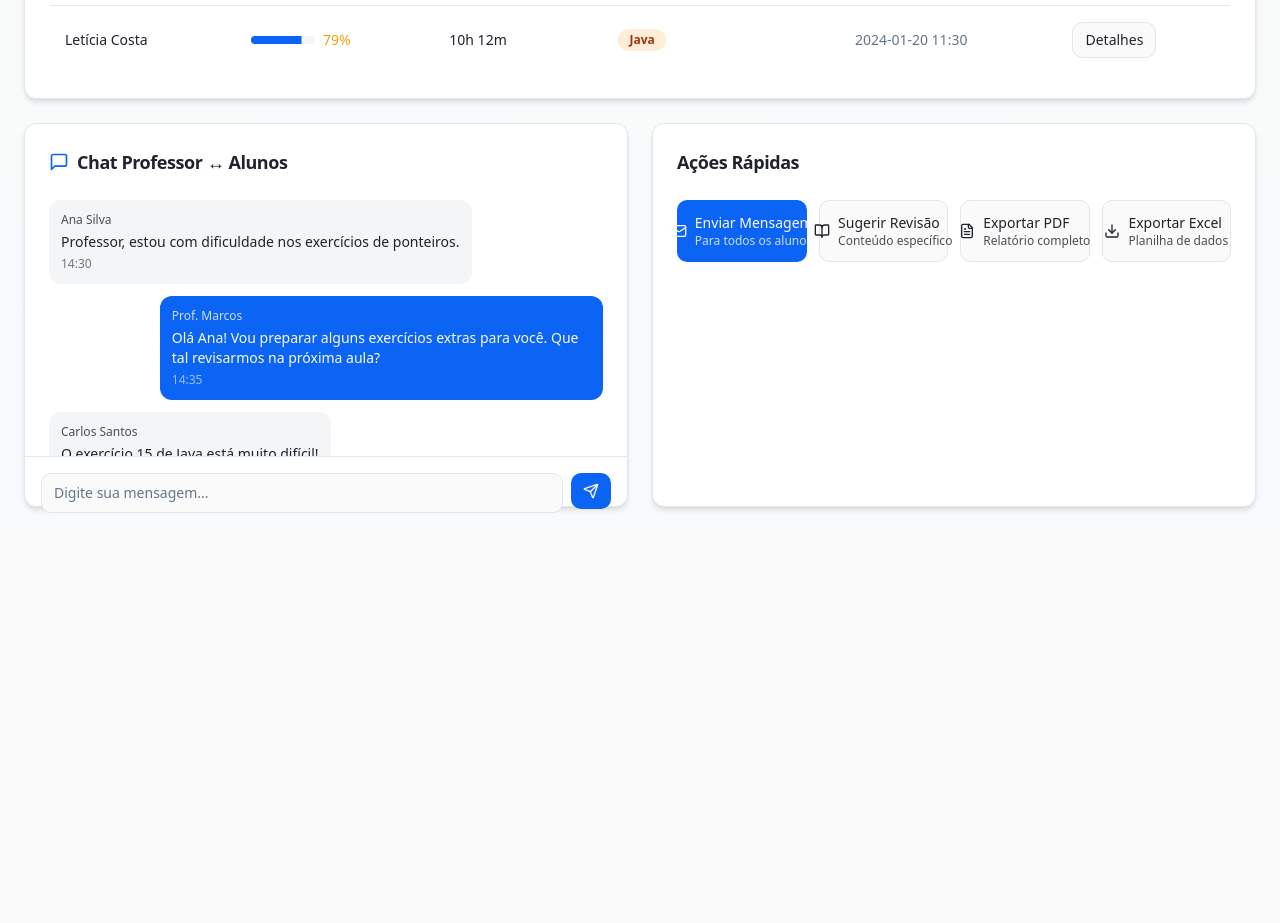
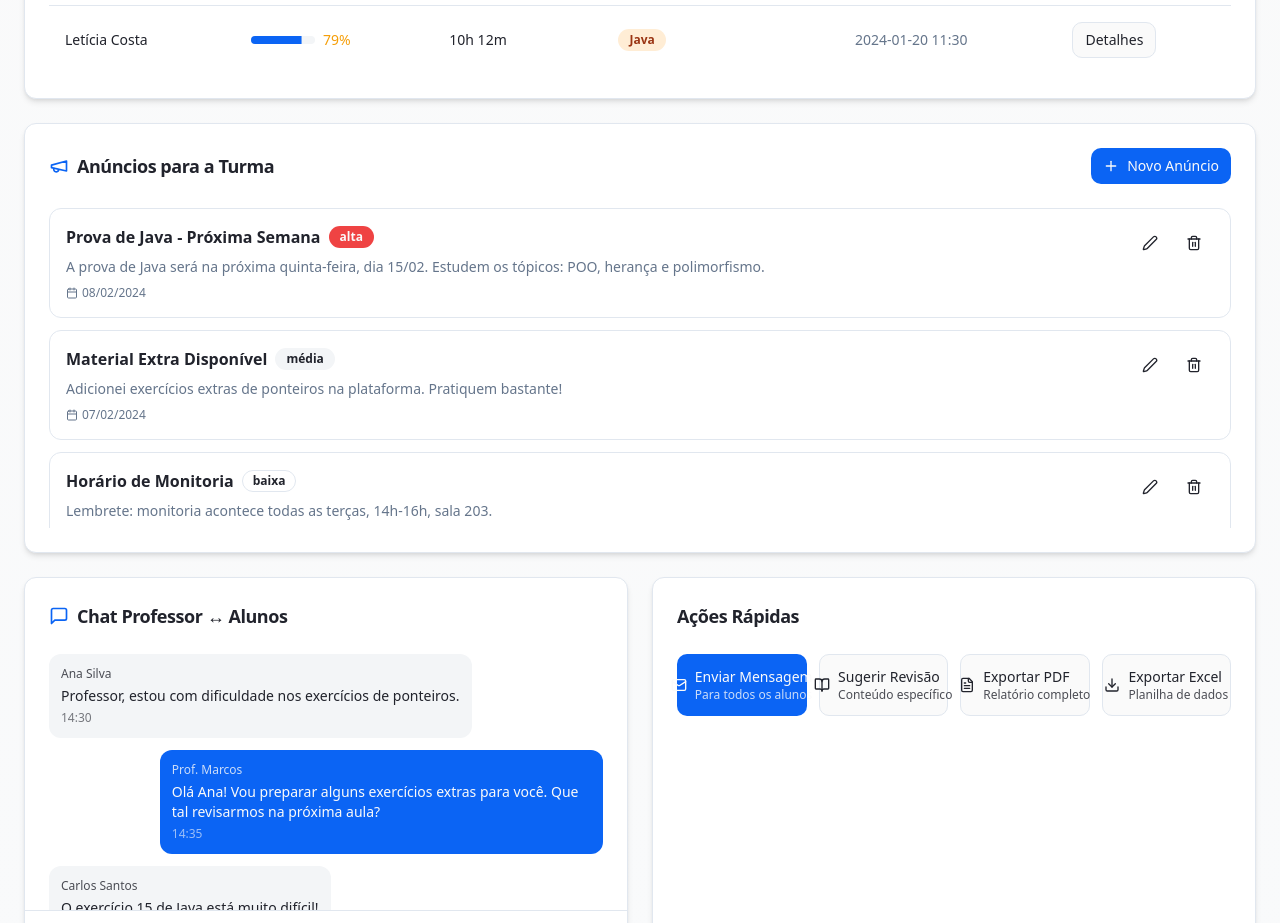
Before and after one commit to BYRA291/codecoach-hub, a React (Vite) app: page / in a window 1280 px wide. Shown: the part 1220-2143 px from the top of the page. Before the commit the page ends 1751 px from the top, so only its background shows below. Built offline with nearby package versions, Linux system fonts and the light colour scheme.

Commit message:
Adicionar funcionalidade de postagem
Implementa a capacidade do professor de enviar mensagens e postar conteúdos para toda a turma, expandindo a funcionalidade de comunicação do dashboard.

```diff
--- /dev/null
+++ b/src/components/dashboard/AnnouncementsPanel.tsx
@@ -0,0 +1,189 @@
+import { useState } from "react";
+import { Megaphone, Plus, Calendar, Edit2, Trash2 } from "lucide-react";
+import { Card, CardContent, CardHeader, CardTitle } from "@/components/ui/card";
+import { Button } from "@/components/ui/button";
+import { Input } from "@/components/ui/input";
+import { Textarea } from "@/components/ui/textarea";
+import { Badge } from "@/components/ui/badge";
+import { ScrollArea } from "@/components/ui/scroll-area";
+
+interface Announcement {
+  id: number;
+  title: string;
+  content: string;
+  date: string;
+  priority: "baixa" | "média" | "alta";
+}
+
+const initialAnnouncements: Announcement[] = [
+  {
+    id: 1,
+    title: "Prova de Java - Próxima Semana",
+    content: "A prova de Java será na próxima quinta-feira, dia 15/02. Estudem os tópicos: POO, herança e polimorfismo.",
+    date: "2024-02-08",
+    priority: "alta"
+  },
+  {
+    id: 2,
+    title: "Material Extra Disponível",
+    content: "Adicionei exercícios extras de ponteiros na plataforma. Pratiquem bastante!",
+    date: "2024-02-07",
+    priority: "média"
+  },
+  {
+    id: 3,
+    title: "Horário de Monitoria",
+    content: "Lembrete: monitoria acontece todas as terças, 14h-16h, sala 203.",
+    date: "2024-02-05",
+    priority: "baixa"
+  }
+];
+
+export function AnnouncementsPanel() {
+  const [announcements, setAnnouncements] = useState<Announcement[]>(initialAnnouncements);
+  const [isCreating, setIsCreating] = useState(false);
+  const [newTitle, setNewTitle] = useState("");
+  const [newContent, setNewContent] = useState("");
+  const [newPriority, setNewPriority] = useState<"baixa" | "média" | "alta">("média");
+
+  const handleCreateAnnouncement = () => {
+    if (newTitle.trim() && newContent.trim()) {
+      const announcement: Announcement = {
+        id: announcements.length + 1,
+        title: newTitle,
+        content: newContent,
+        date: new Date().toISOString().split('T')[0],
+        priority: newPriority
+      };
+      setAnnouncements([announcement, ...announcements]);
+      setNewTitle("");
+      setNewContent("");
+      setNewPriority("média");
+      setIsCreating(false);
+    }
+  };
+
+  const handleDeleteAnnouncement = (id: number) => {
+    setAnnouncements(announcements.filter(ann => ann.id !== id));
+  };
+
+  const getPriorityColor = (priority: string) => {
+    switch (priority) {
+      case "alta": return "destructive";
+      case "média": return "secondary";
+      case "baixa": return "outline";
+      default: return "secondary";
+    }
+  };
+
+  const formatDate = (dateStr: string) => {
+    const date = new Date(dateStr);
+    return date.toLocaleDateString('pt-BR');
+  };
+
+  return (
+    <Card className="shadow-md">
+      <CardHeader>
+        <div className="flex items-center justify-between">
+          <CardTitle className="text-lg font-semibold flex items-center gap-2">
+            <Megaphone className="h-5 w-5 text-primary" />
+            Anúncios para a Turma
+          </CardTitle>
+          <Button
+            onClick={() => setIsCreating(!isCreating)}
+            size="sm"
+            variant={isCreating ? "outline" : "default"}
+          >
+            <Plus className="h-4 w-4" />
+            {isCreating ? "Cancelar" : "Novo Anúncio"}
+          </Button>
+        </div>
+      </CardHeader>
+
+      <CardContent className="space-y-4">
+        {/* Create New Announcement Form */}
+        {isCreating && (
+          <div className="border rounded-lg p-4 space-y-3 bg-muted/30">
+            <Input
+              placeholder="Título do anúncio..."
+              value={newTitle}
+              onChange={(e) => setNewTitle(e.target.value)}
+            />
+            <Textarea
+              placeholder="Conteúdo do anúncio..."
+              value={newContent}
+              onChange={(e) => setNewContent(e.target.value)}
+              rows={3}
+            />
+            <div className="flex items-center gap-2">
+              <span className="text-sm font-medium">Prioridade:</span>
+              <div className="flex gap-2">
+                {(["baixa", "média", "alta"] as const).map((priority) => (
+                  <Button
+                    key={priority}
+                    variant={newPriority === priority ? "default" : "outline"}
+                    size="sm"
+                    onClick={() => setNewPriority(priority)}
+                  >
+                    {priority.charAt(0).toUpperCase() + priority.slice(1)}
+                  </Button>
+                ))}
+              </div>
+            </div>
+            <div className="flex gap-2">
+              <Button onClick={handleCreateAnnouncement} size="sm">
+                Publicar Anúncio
+              </Button>
+              <Button
+                variant="outline"
+                size="sm"
+                onClick={() => setIsCreating(false)}
+              >
+                Cancelar
+              </Button>
+            </div>
+          </div>
+        )}
+
+        {/* Announcements List */}
+        <ScrollArea className="h-80">
+          <div className="space-y-3">
+            {announcements.map((announcement) => (
+              <div key={announcement.id} className="border rounded-lg p-4 space-y-2">
+                <div className="flex items-start justify-between">
+                  <div className="flex-1">
+                    <div className="flex items-center gap-2 mb-2">
+                      <h4 className="font-semibold">{announcement.title}</h4>
+                      <Badge variant={getPriorityColor(announcement.priority) as any}>
+                        {announcement.priority}
+                      </Badge>
+                    </div>
+                    <p className="text-sm text-muted-foreground mb-2">
+                      {announcement.content}
+                    </p>
+                    <div className="flex items-center gap-1 text-xs text-muted-foreground">
+                      <Calendar className="h-3 w-3" />
+                      {formatDate(announcement.date)}
+                    </div>
+                  </div>
+                  <div className="flex gap-1 ml-4">
+                    <Button variant="ghost" size="sm">
+                      <Edit2 className="h-3 w-3" />
+                    </Button>
+                    <Button
+                      variant="ghost"
+                      size="sm"
+                      onClick={() => handleDeleteAnnouncement(announcement.id)}
+                    >
+                      <Trash2 className="h-3 w-3" />
+                    </Button>
+                  </div>
+                </div>
+              </div>
+            ))}
+          </div>
+        </ScrollArea>
+      </CardContent>
+    </Card>
+  );
+}
--- a/src/components/dashboard/TeacherDashboard.tsx
+++ b/src/components/dashboard/TeacherDashboard.tsx
@@ -7,6 +7,7 @@ import { DifficultTopics } from "./DifficultTopics";
 import { StudentDetails } from "./StudentDetails";
 import { ChatPanel } from "./ChatPanel";
 import { ActionButtons } from "./ActionButtons";
+import { AnnouncementsPanel } from "./AnnouncementsPanel";
 
 export function TeacherDashboard() {
   const [selectedStudent, setSelectedStudent] = useState(null);
@@ -47,6 +48,9 @@ export function TeacherDashboard() {
         {/* Students Table */}
         <StudentsTable onStudentClick={handleStudentClick} />
 
+        {/* Announcements Panel */}
+        <AnnouncementsPanel />
+
         {/* Bottom Row - Chat and Actions */}
         <div className="grid grid-cols-1 lg:grid-cols-2 gap-6">
           <ChatPanel />
```
